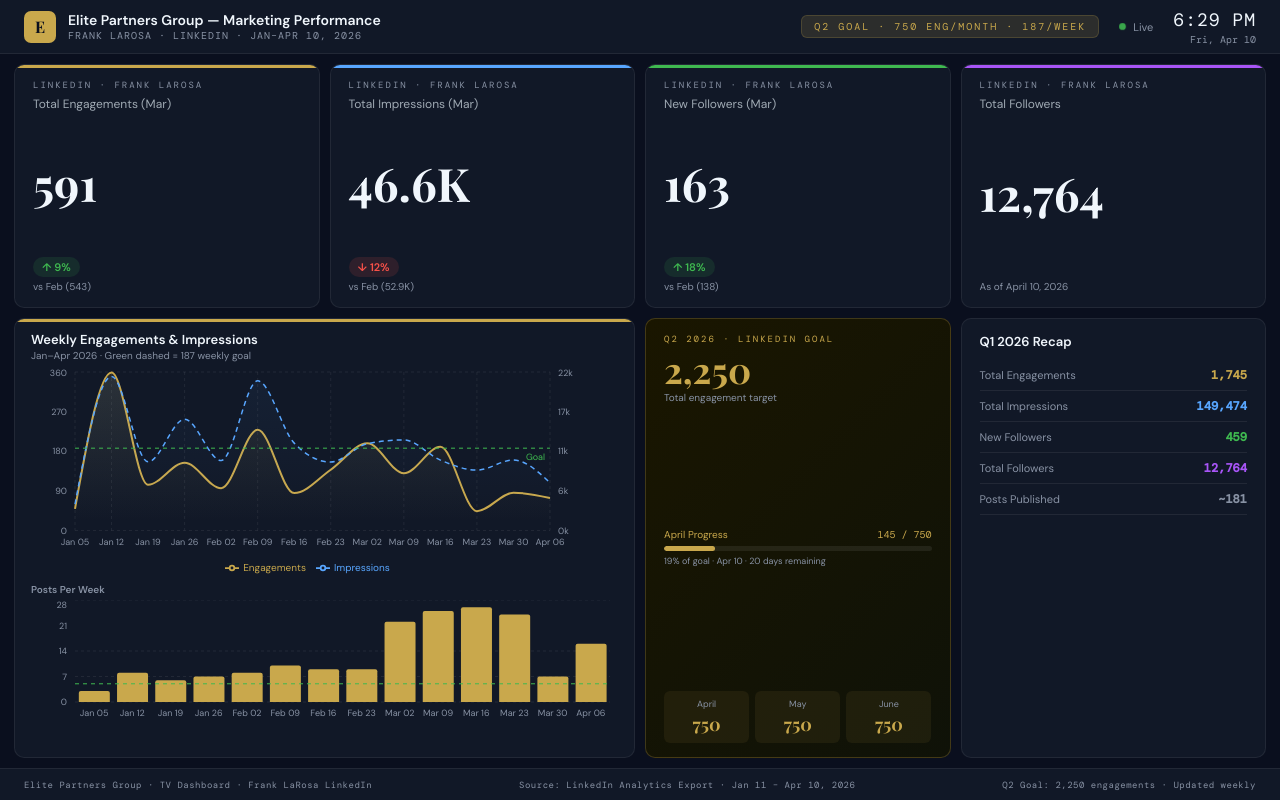
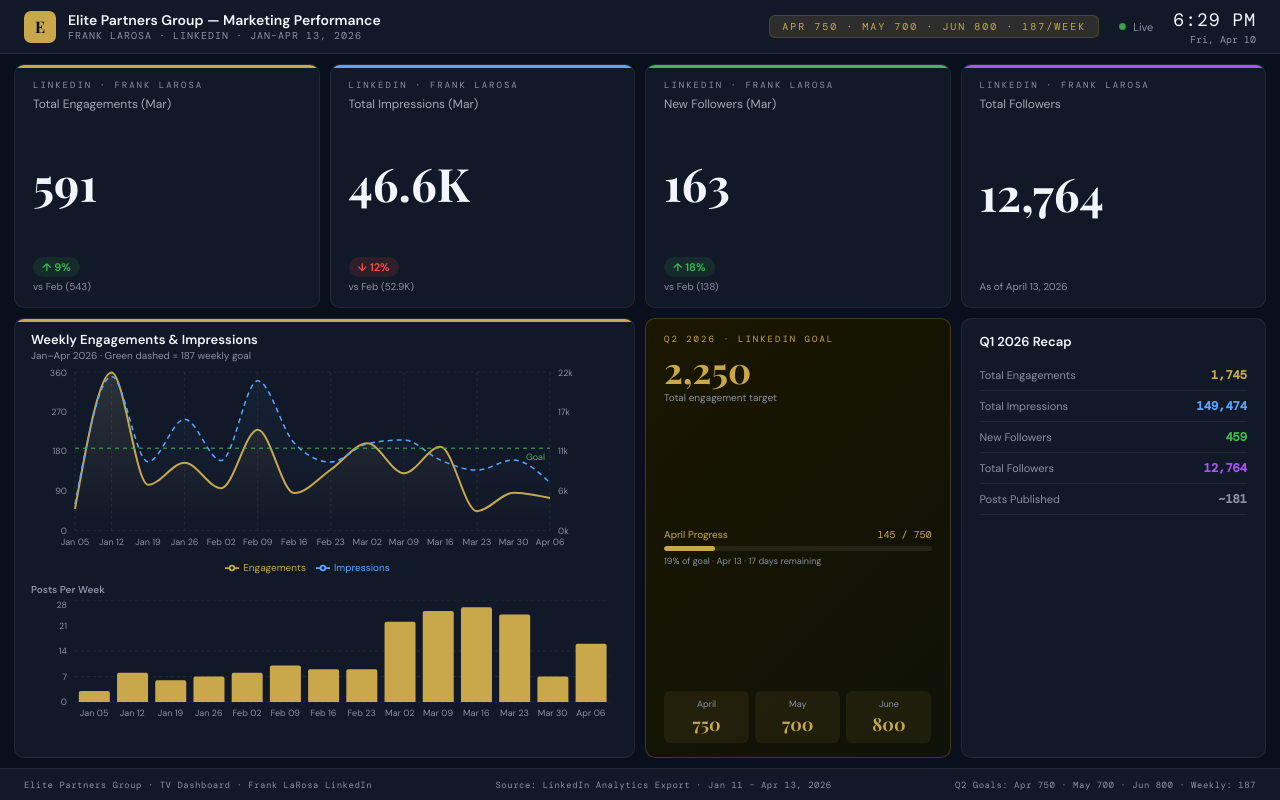
Before and after one commit to acostapabloEC/epg-tv-dashboard, a React (Vite) app: page / in a window 1280 px wide. Built offline with nearby package versions, Linux system fonts and the light colour scheme.

Commit message:
remove target line, update monthly goals

```diff
--- a/src/App.jsx
+++ b/src/App.jsx
@@ -102,12 +102,12 @@
           <div style={{ width: 32, height: 32, background: GOLD, borderRadius: 7, display: "flex", alignItems: "center", justifyContent: "center", fontFamily: "'Playfair Display', serif", fontSize: 16, fontWeight: 700, color: BG }}>E</div>
           <div>
             <div style={{ fontSize: 14, fontWeight: 600 }}>Elite Partners Group — Marketing Performance</div>
-            <div style={{ fontFamily: "'DM Mono', monospace", fontSize: 10, color: MUTED, letterSpacing: 1, textTransform: "uppercase" }}>Frank LaRosa · LinkedIn · Jan–Apr 10, 2026</div>
+            <div style={{ fontFamily: "'DM Mono', monospace", fontSize: 10, color: MUTED, letterSpacing: 1, textTransform: "uppercase" }}>Frank LaRosa · LinkedIn · Jan–Apr 13, 2026</div>
           </div>
         </div>
         <div style={{ display: "flex", alignItems: "center", gap: 20 }}>
           <div style={{ background: GOLD_DIM, color: GOLD, fontFamily: "'DM Mono', monospace", fontSize: 10, letterSpacing: 2, textTransform: "uppercase", padding: "4px 12px", borderRadius: 6, border: `1px solid rgba(201,168,76,0.2)` }}>
-            Q2 Goal · 750 eng/month · 187/week
+            Apr 750 · May 700 · Jun 800 · 187/week
           </div>
           <div style={{ display: "flex", alignItems: "center", gap: 7, fontSize: 11, color: MUTED }}>
             <div style={{ width: 7, height: 7, borderRadius: "50%", background: GREEN, animation: "pulse 2s infinite" }} />
@@ -124,7 +124,7 @@
         <KpiCard source="LinkedIn · Frank LaRosa" label="Total Engagements (Mar)" value="591" delta={engMoM} deltaLabel="vs Feb (543)" accent={GOLD} />
         <KpiCard source="LinkedIn · Frank LaRosa" label="Total Impressions (Mar)" value="46.6K" delta={imprMoM} deltaLabel="vs Feb (52.9K)" accent={BLUE} />
         <KpiCard source="LinkedIn · Frank LaRosa" label="New Followers (Mar)" value="163" delta={follMoM} deltaLabel="vs Feb (138)" accent={GREEN} />
-        <KpiCard source="LinkedIn · Frank LaRosa" label="Total Followers" value="12,764" accent={PURPLE} sub="As of April 10, 2026" />
+        <KpiCard source="LinkedIn · Frank LaRosa" label="Total Followers" value="12,764" accent={PURPLE} sub="As of April 13, 2026" />
 
         {/* ROW 2 — CHART spans 2 cols */}
         <div style={{ gridColumn: "span 2", background: SURFACE, border: `1px solid ${BORDER}`, borderRadius: 10, padding: "12px 16px", position: "relative", overflow: "hidden", display: "flex", flexDirection: "column" }}>
@@ -162,14 +162,13 @@
                 <XAxis dataKey="week" tick={{ fill: MUTED, fontSize: 9 }} axisLine={false} tickLine={false} />
                 <YAxis tick={{ fill: MUTED, fontSize: 9 }} axisLine={false} tickLine={false} />
                 <Tooltip content={<CustomTooltip />} />
-                <ReferenceLine y={5} stroke={GREEN} strokeDasharray="4 4" />
                 <Bar dataKey="posts" name="Posts" fill={GOLD} radius={[2, 2, 0, 0]} />
               </BarChart>
             </ResponsiveContainer>
           </div>
         </div>
 
-        {/* Q2 GOAL CARD */}
+        {/* Q2 GOAL CARD — updated goals */}
         <div style={{ background: "linear-gradient(135deg, #1a1600 0%, #0f1208 100%)", border: `1px solid rgba(201,168,76,0.25)`, borderRadius: 10, padding: "14px 18px", display: "flex", flexDirection: "column", justifyContent: "space-between" }}>
           <div>
             <div style={{ fontFamily: "'DM Mono', monospace", fontSize: 9, letterSpacing: 2, color: GOLD, textTransform: "uppercase", marginBottom: 6 }}>Q2 2026 · LinkedIn Goal</div>
@@ -184,10 +183,10 @@
             <div style={{ height: 5, background: "rgba(255,255,255,0.07)", borderRadius: 3, overflow: "hidden", marginBottom: 4 }}>
               <div style={{ height: "100%", width: `${Math.min(aprPct, 100)}%`, background: GOLD, borderRadius: 3 }} />
             </div>
-            <div style={{ fontSize: 9, color: MUTED }}>{aprPct}% of goal · Apr 10 · 20 days remaining</div>
+            <div style={{ fontSize: 9, color: MUTED }}>{aprPct}% of goal · Apr 13 · 17 days remaining</div>
           </div>
           <div style={{ display: "grid", gridTemplateColumns: "1fr 1fr 1fr", gap: 6, marginTop: 10 }}>
-            {[{ label: "April", val: "750" }, { label: "May", val: "750" }, { label: "June", val: "750" }].map((g) => (
+            {[{ label: "April", val: "750" }, { label: "May", val: "700" }, { label: "June", val: "800" }].map((g) => (
               <div key={g.label} style={{ background: "rgba(201,168,76,0.08)", borderRadius: 6, padding: "7px", textAlign: "center" }}>
                 <div style={{ fontSize: 9, color: MUTED, marginBottom: 2 }}>{g.label}</div>
                 <div style={{ fontFamily: "'Playfair Display', serif", fontSize: 18, fontWeight: 700, color: GOLD }}>{g.val}</div>
@@ -218,8 +217,8 @@
       {/* FOOTER */}
       <div style={{ background: SURFACE, borderTop: `1px solid ${BORDER}`, display: "flex", alignItems: "center", justifyContent: "space-between", padding: "0 24px", fontFamily: "'DM Mono', monospace", fontSize: 9, color: MUTED, letterSpacing: 0.5 }}>
         <span>Elite Partners Group · TV Dashboard · Frank LaRosa LinkedIn</span>
-        <span>Source: LinkedIn Analytics Export · Jan 11 – Apr 10, 2026</span>
-        <span>Q2 Goal: 2,250 engagements · Updated weekly</span>
+        <span>Source: LinkedIn Analytics Export · Jan 11 – Apr 13, 2026</span>
+        <span>Q2 Goals: Apr 750 · May 700 · Jun 800 · Weekly: 187</span>
       </div>
     </div>
   );
```
